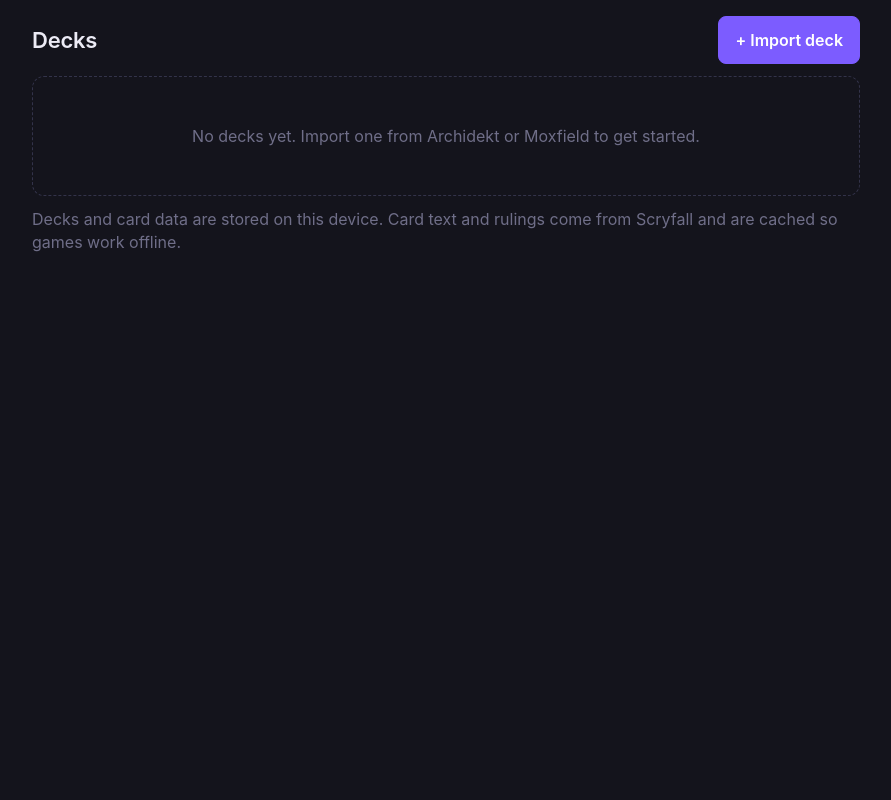
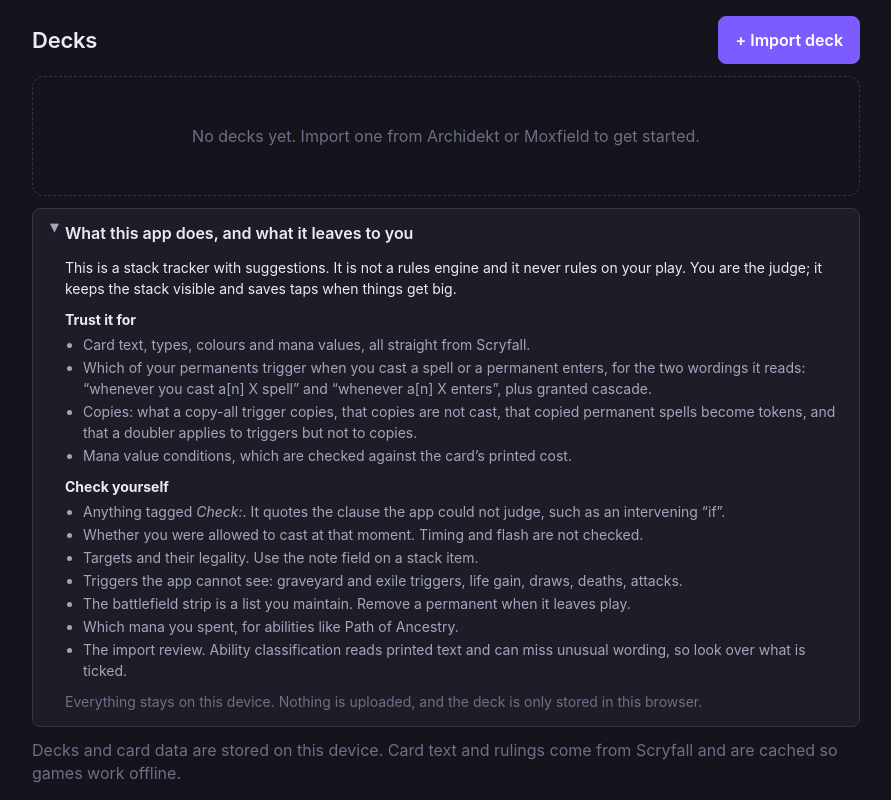
Before and after one commit to Ryanbarker0/mtg-stack-tracker, a React (Vite) app: page / in a window 1280 px wide. Shown: the whole page, without its empty margins (194-1085 px from the left). Built offline with nearby package versions, Linux system fonts and the light colour scheme.

Commit message:
Show what the app does and leaves to the player on the deck and import screens
A collapsible panel, open by default on import and on an empty deck list, so
anyone picking the app up reads the contract before trusting the sheets.

```diff
--- /dev/null
+++ b/src/components/Caveats.tsx
@@ -0,0 +1,64 @@
+/**
+ * The honest contract of the app, shown where a new user first meets it. It exists so
+ * nobody assumes the app enforces the rules or knows the whole board.
+ */
+export function Caveats({ open = false }: { open?: boolean }) {
+  return (
+    <details className="caveats" open={open}>
+      <summary>What this app does, and what it leaves to you</summary>
+      <div className="stackable" style={{ gap: 10 }}>
+        <p>
+          This is a stack tracker with suggestions. It is not a rules engine and it never rules on
+          your play. You are the judge; it keeps the stack visible and saves taps when things get
+          big.
+        </p>
+        <div>
+          <strong>Trust it for</strong>
+          <ul>
+            <li>Card text, types, colours and mana values, all straight from Scryfall.</li>
+            <li>
+              Which of your permanents trigger when you cast a spell or a permanent enters, for the
+              two wordings it reads: “whenever you cast a[n] X spell” and “whenever a[n] X enters”,
+              plus granted cascade.
+            </li>
+            <li>
+              Copies: what a copy-all trigger copies, that copies are not cast, that copied
+              permanent spells become tokens, and that a doubler applies to triggers but not to
+              copies.
+            </li>
+            <li>Mana value conditions, which are checked against the card’s printed cost.</li>
+          </ul>
+        </div>
+        <div>
+          <strong>Check yourself</strong>
+          <ul>
+            <li>
+              Anything tagged <em>Check:</em>. It quotes the clause the app could not judge, such as
+              an intervening “if”.
+            </li>
+            <li>
+              Whether you were allowed to cast at that moment. Timing and flash are not checked.
+            </li>
+            <li>Targets and their legality. Use the note field on a stack item.</li>
+            <li>
+              Triggers the app cannot see: graveyard and exile triggers, life gain, draws, deaths,
+              attacks.
+            </li>
+            <li>
+              The battlefield strip is a list you maintain. Remove a permanent when it leaves play.
+            </li>
+            <li>Which mana you spent, for abilities like Path of Ancestry.</li>
+            <li>
+              The import review. Ability classification reads printed text and can miss unusual
+              wording, so look over what is ticked.
+            </li>
+          </ul>
+        </div>
+        <p className="faint">
+          Everything stays on this device. Nothing is uploaded, and the deck is only stored in this
+          browser.
+        </p>
+      </div>
+    </details>
+  )
+}
--- a/src/components/DeckImport.tsx
+++ b/src/components/DeckImport.tsx
@@ -1,5 +1,6 @@
 import { useState } from 'react'
 import { castTriggerTypes, includedByDefault, inclusionReason } from '../lib/abilities'
+import { Caveats } from './Caveats'
 import { parseDecklist } from '../lib/decklist'
 import { lookupDecklist } from '../lib/scryfall'
 import type { Card, Deck, DeckEntry, DecklistLine } from '../lib/types'
@@ -91,6 +92,7 @@ export function DeckImport({ onSave, onCancel, onShowCard }: Props) {
 
       {step.name === 'paste' && (
         <>
+          <Caveats open />
           <textarea
             rows={16}
             placeholder={PLACEHOLDER}
--- a/src/components/DeckList.tsx
+++ b/src/components/DeckList.tsx
@@ -1,4 +1,5 @@
 import type { Deck } from '../lib/types'
+import { Caveats } from './Caveats'
 
 interface Props {
   decks: Deck[]
@@ -50,6 +51,7 @@ export function DeckList({ decks, activeDeckId, onPlay, onDelete, onImport }: Pr
         )
       })}
 
+      <Caveats open={decks.length === 0} />
       <p className="faint">
         Decks and card data are stored on this device. Card text and rulings come from Scryfall and
         are cached so games work offline.
--- a/src/index.css
+++ b/src/index.css
@@ -996,3 +996,53 @@ a {
   border-color: var(--accent);
   background: var(--accent-soft);
 }
+
+/* Caveats */
+
+.caveats {
+  border: 1px solid var(--border);
+  border-radius: var(--radius-sm);
+  background: var(--bg-raised);
+  padding: 0 14px;
+}
+
+.caveats summary {
+  cursor: pointer;
+  min-height: var(--touch);
+  display: flex;
+  align-items: center;
+  font-weight: 600;
+  list-style: none;
+}
+
+.caveats summary::-webkit-details-marker {
+  display: none;
+}
+
+.caveats summary::before {
+  content: '▸';
+  display: inline-block;
+  width: 18px;
+  color: var(--text-muted);
+  transition: transform 120ms ease;
+}
+
+.caveats[open] summary::before {
+  transform: rotate(90deg);
+}
+
+.caveats > div {
+  padding: 0 0 14px 18px;
+  font-size: 14px;
+  line-height: 1.5;
+}
+
+.caveats ul {
+  margin: 4px 0 0;
+  padding-left: 18px;
+  color: var(--text-muted);
+}
+
+.caveats li + li {
+  margin-top: 2px;
+}
```
Also changed, not shown: 1 other file (tests, documents, lock files or other folders).
